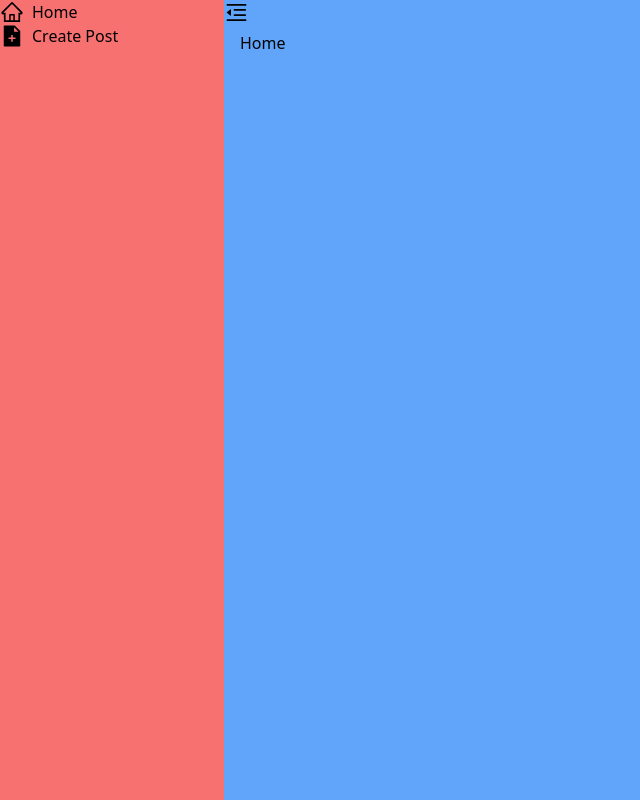
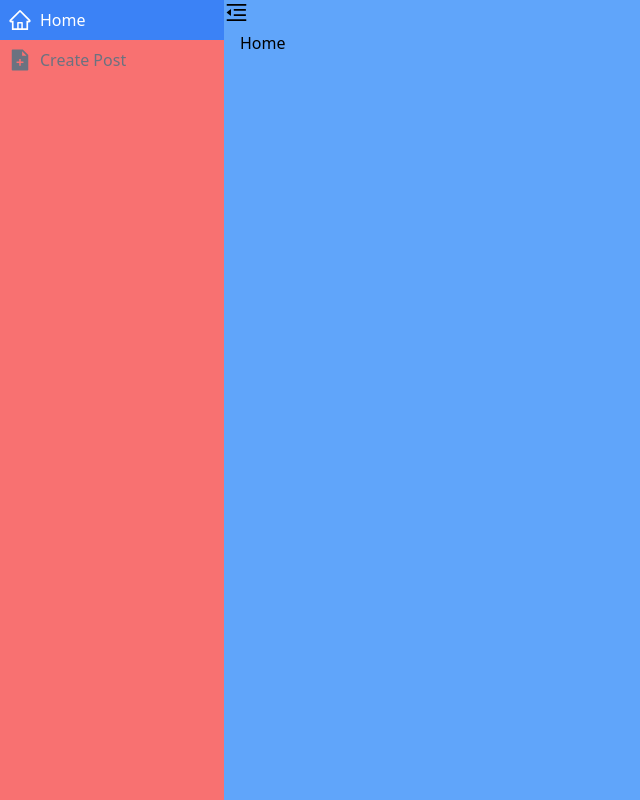
Before and after one commit to jonnyabrams/blog-standard, a React (Create React App) app in the folder admin/: page / in a window 1280 px wide. Shown: the whole page, without its empty margins (0-640 px from the left). Built offline with nearby package versions, Linux system fonts and the light colour scheme.

Commit message:
active/inactive link styles

```diff
--- a/admin/src/components/Navbar.tsx
+++ b/admin/src/components/Navbar.tsx
@@ -8,11 +8,20 @@ interface INavItem {
   icon: ReactNode;
 }
 
-const NavItem = ({ to, text, icon }: INavItem) => (
-  <NavLink className="flex items-center space-x-2" to={to}>
-    {icon} <span>{text}</span>
-  </NavLink>
-);
+const NavItem = ({ to, text, icon }: INavItem) => {
+  const commonClasses = "flex items-center space-x-2 w-full p-2 block";
+  const activeClasses = `${commonClasses} bg-blue-500 text-white`;
+  const inactiveClasses = `${commonClasses} text-gray-500`;
+
+  return (
+    <NavLink
+      className={({ isActive }) => (isActive ? activeClasses : inactiveClasses)}
+      to={to}
+    >
+      {icon} <span>{text}</span>
+    </NavLink>
+  );
+};
 
 const Navbar = () => {
   return (
```
